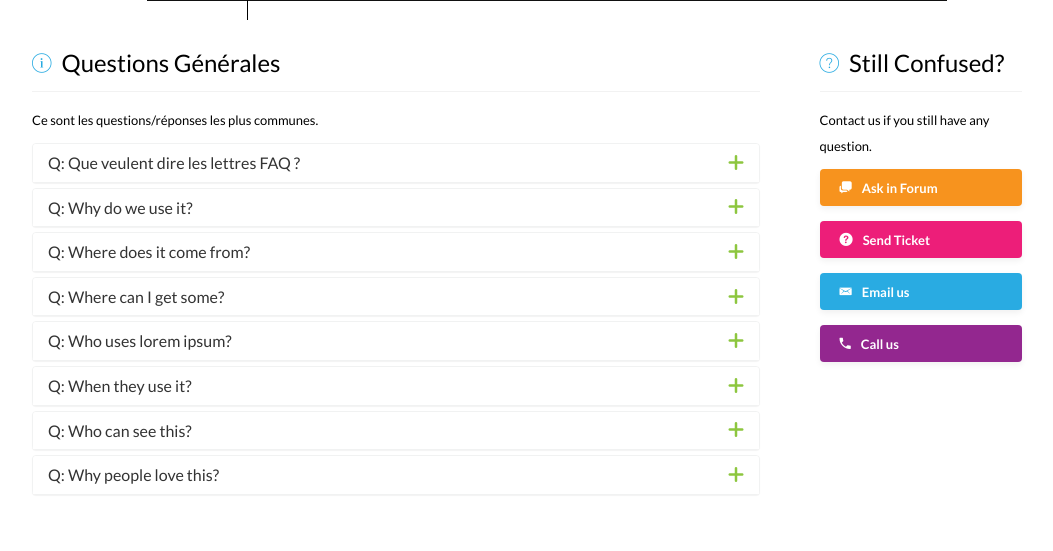
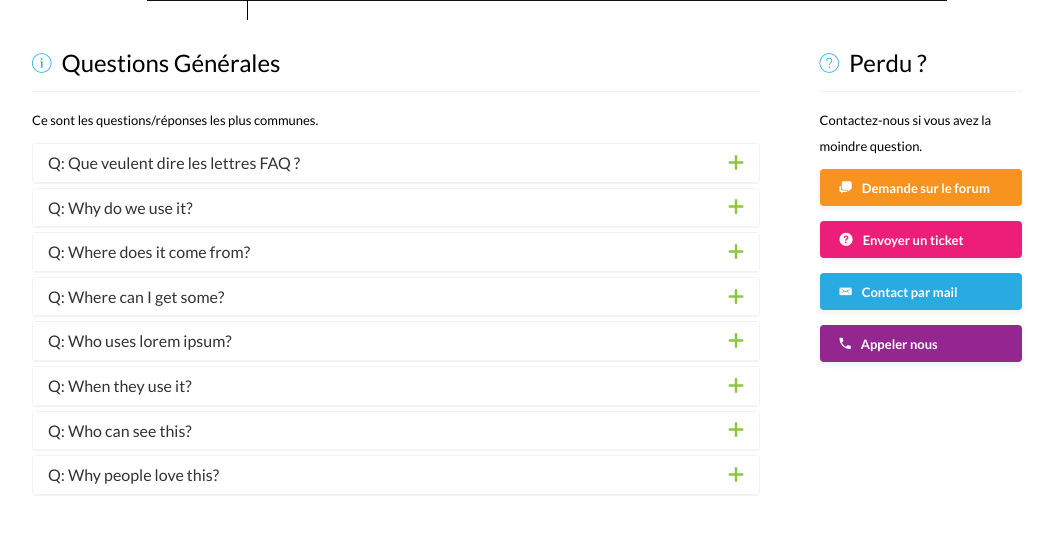
Before and after one commit to TheDaxterMan/PPE-3, a PHP site: page /faq.php in a window 1280 px wide. Shown: the part 445-996 px from the top of the page, without its empty margins (93-1146 px from the left). Run offline with PHP 8.4, Linux system fonts and the light colour scheme; some libraries are stand-ins or nearby versions; some web fonts are replaced.

Commit message:
MAJ sur plein de trucs

```diff
--- a/friend-finder/faq.php
+++ b/friend-finder/faq.php
@@ -167,7 +167,7 @@
               <!-- FAQ Category Content : Account -->
               <div class="tab-pane" id="faq_cat_2">
                 <div class="faq-headline">
-                	<h3 class="item-title grey"><i class="icon ion-ios-person"></i>Account</h3>
+                	<h3 class="item-title grey"><i class="icon ion-ios-person"></i>Compte</h3>
                 	<p>Lorem ipsum dolor sit amet, consectetur adipiscing elit, sed do eiusmod tempor incididunt ut labore et dolore magna aliqua. Ut enim ad minim veniam, quis nostrud</p>
                 </div>
                 <div class="panel-group" id="faqAccordion-2">
@@ -242,7 +242,7 @@
               <!-- FAQ Category Content : Other -->
               <div class="tab-pane" id="faq_cat_4">
                 <div class="faq-headline">
-                	<h3 class="item-title grey"><i class="icon ion-ios-plus-outline"></i>Other FAQ</h3>
+                	<h3 class="item-title grey"><i class="icon ion-ios-plus-outline"></i>Autre FAQ</h3>
                 	<p>Et harum quidem rerum facilis est et expedita distinctio. Nam libero tempore, cum soluta nobis est eligendi optio cumque nihil impedit quo minus id quod</p>
                 </div>
                 <div class="panel-group" id="faqAccordion-4">
@@ -265,14 +265,14 @@
         	<div class="col-sm-3">
             <div class="faq_contact">
               <div class="faq-headline">
-                <h3 class="item-title grey"><i class="icon ion-ios-help-outline"></i>Still Confused?</h3>
-                <p>Contact us if you still have any question.</p>
+                <h3 class="item-title grey"><i class="icon ion-ios-help-outline"></i>Perdu ?</h3>
+                <p>Contactez-nous si vous avez la moindre question.</p>
               </div>
               <div class="reach-out">
-                <div class="method by-forum"><a href="#"><i class="icon ion-chatboxes"></i>Ask in Forum</a></div>
-                <div class="method by-ticket"><a href="#"><i class="icon ion-help-circled"></i>Send Ticket</a></div>
-                <div class="method by-email"><a href="#"><i class="icon ion-email"></i>Email us</a></div>
-                <div class="method by-phone"><a href="#"><i class="icon ion-android-call"></i>Call us</a></div>
+                <div class="method by-forum"><a href="#"><i class="icon ion-chatboxes"></i>Demande sur le forum</a></div>
+                <div class="method by-ticket"><a href="#"><i class="icon ion-help-circled"></i>Envoyer un ticket</a></div>
+                <div class="method by-email"><a href="#"><i class="icon ion-email"></i>Contact par mail</a></div>
+                <div class="method by-phone"><a href="#"><i class="icon ion-android-call"></i>Appeler nous</a></div>
               </div>
             </div>
           </div>
--- a/friend-finder/index.php
+++ b/friend-finder/index.php
@@ -117,6 +117,8 @@
 													?>
 													<script>
 
+													/* fonction qui permet d'afficher/cacher les élements d'un bouton radio */
+
 													function cacherDomaine() {
 
 													  var x = document.getElementById("domaine");
```
Also changed, not shown: friend-finder/enregistrer.php (+7 -1 lines), friend-finder/images/users/utilisateur/user-1.jpg.
